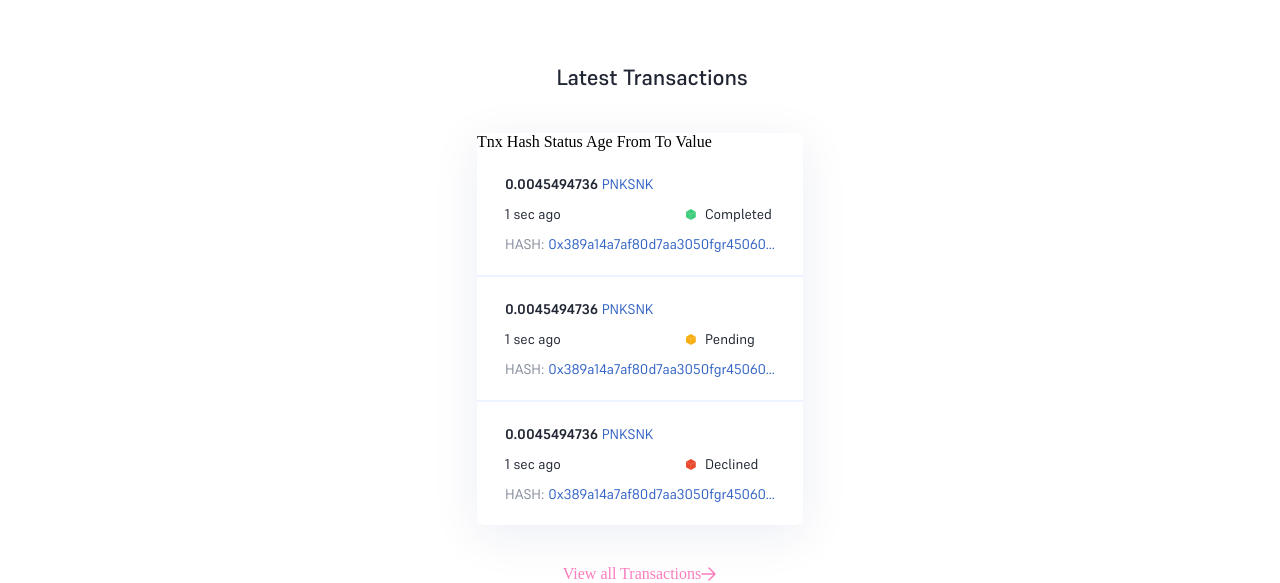
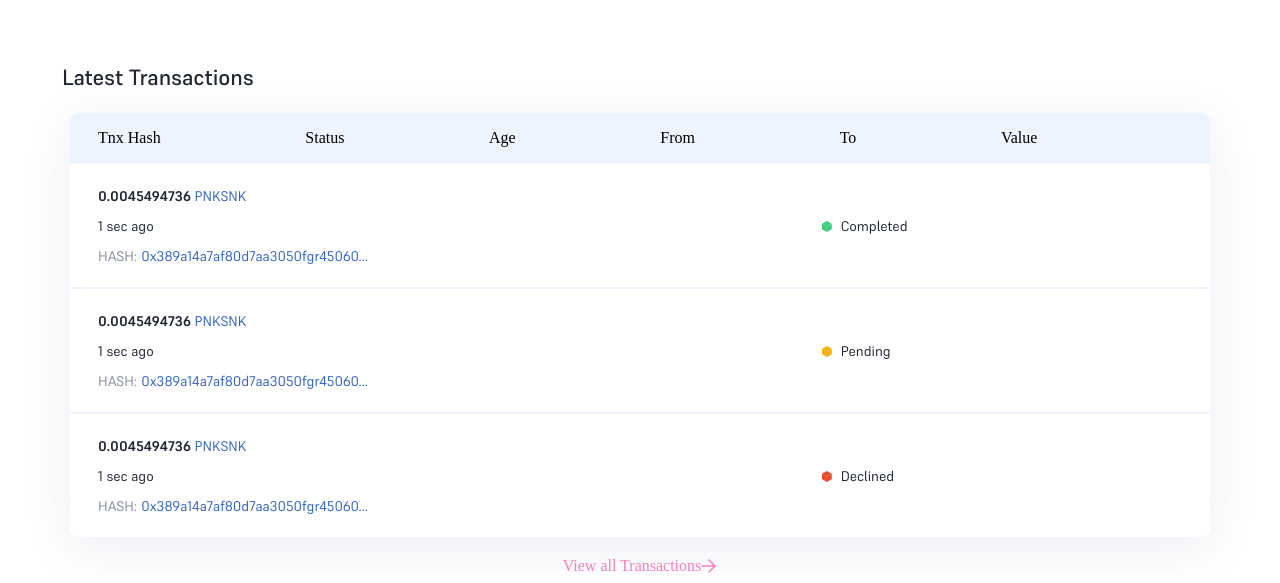
Before and after one commit to disaq1/Pink-Snake, a website: page #src/index.html in a window 1280 px wide. Shown: the part 319-902 px from the top of the page. Drawn offline with nearby package versions, Linux system fonts and the light colour scheme; files that its build step writes are made by us from their sources; files whose address does not match are found by name; a web font is replaced by a local one.

Commit message:
Прописывает стиили для элементв страницы

```diff
--- a/#src/scss/_main.scss
+++ b/#src/scss/_main.scss
@@ -1,7 +1,7 @@
 main {
     display: flex;
     flex-direction: column;
-    align-items: center;
+    align-items: stretch;
     & h3 {
         margin: 0 0 0 24px;
         padding: 0;
@@ -22,6 +22,40 @@ main {
         background: #FFFFFF;
         box-shadow: 0px 10px 50px rgba(15, 42, 116, 0.08);
         border-radius: 8px;
+
+        &__header {
+            display: grid;
+            grid-template-areas:
+            "_hash _status _age _from _to _value";
+            align-items: center;
+
+            padding: 16px 28px;
+
+            background: $lightBG3;
+            border-top-left-radius: 8px;
+            border-top-right-radius: 8px;
+            & span:nth-child(1) {
+                grid-area: _hash;
+            }
+            & span:nth-child(2) {
+                grid-area: _status;
+            }
+            & span:nth-child(3) {
+                grid-area: _age;
+            }
+            & span:nth-child(4) {
+                grid-area: _from;
+            }
+            & span:nth-child(5) {
+                grid-area: _to;
+            }
+            & span:nth-child(6) {
+                grid-area: _value;
+            }
+            @media screen and (max-width:767px) {
+                display: none;
+            }
+        }
         &__row {
             border-bottom: 2px solid $lightBG3;
 
@@ -100,6 +134,7 @@ main {
             }
         }
         &__link {
+            margin: 0 auto;
             & a {
                 text-decoration: none;
                 color: $lightPink3;
@@ -108,5 +143,8 @@ main {
                 align-items: center;
             }
         }
+        @media screen and (min-width:768px) {
+            margin: 20px 32px;
+        }
     }
 }
```
